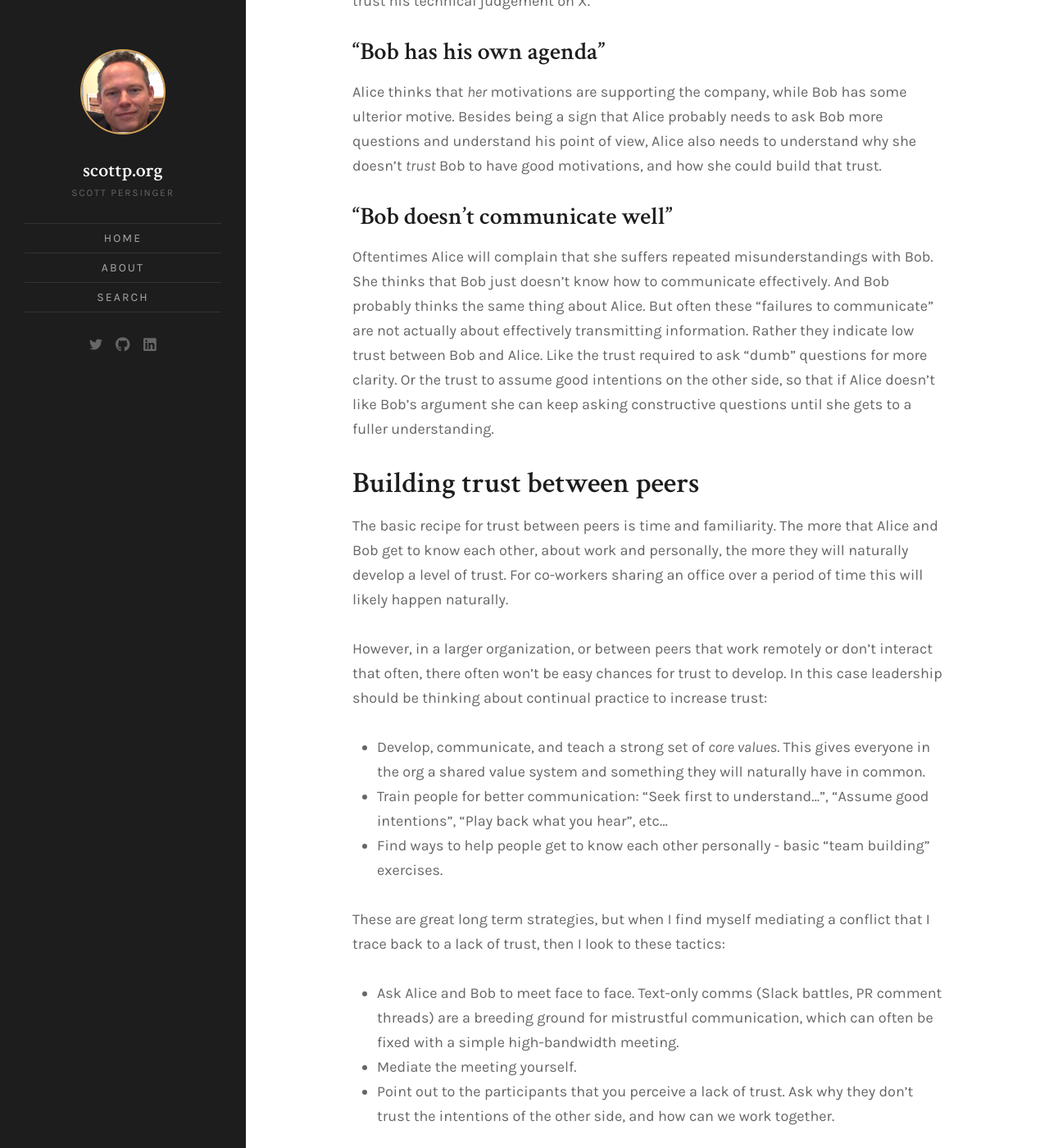
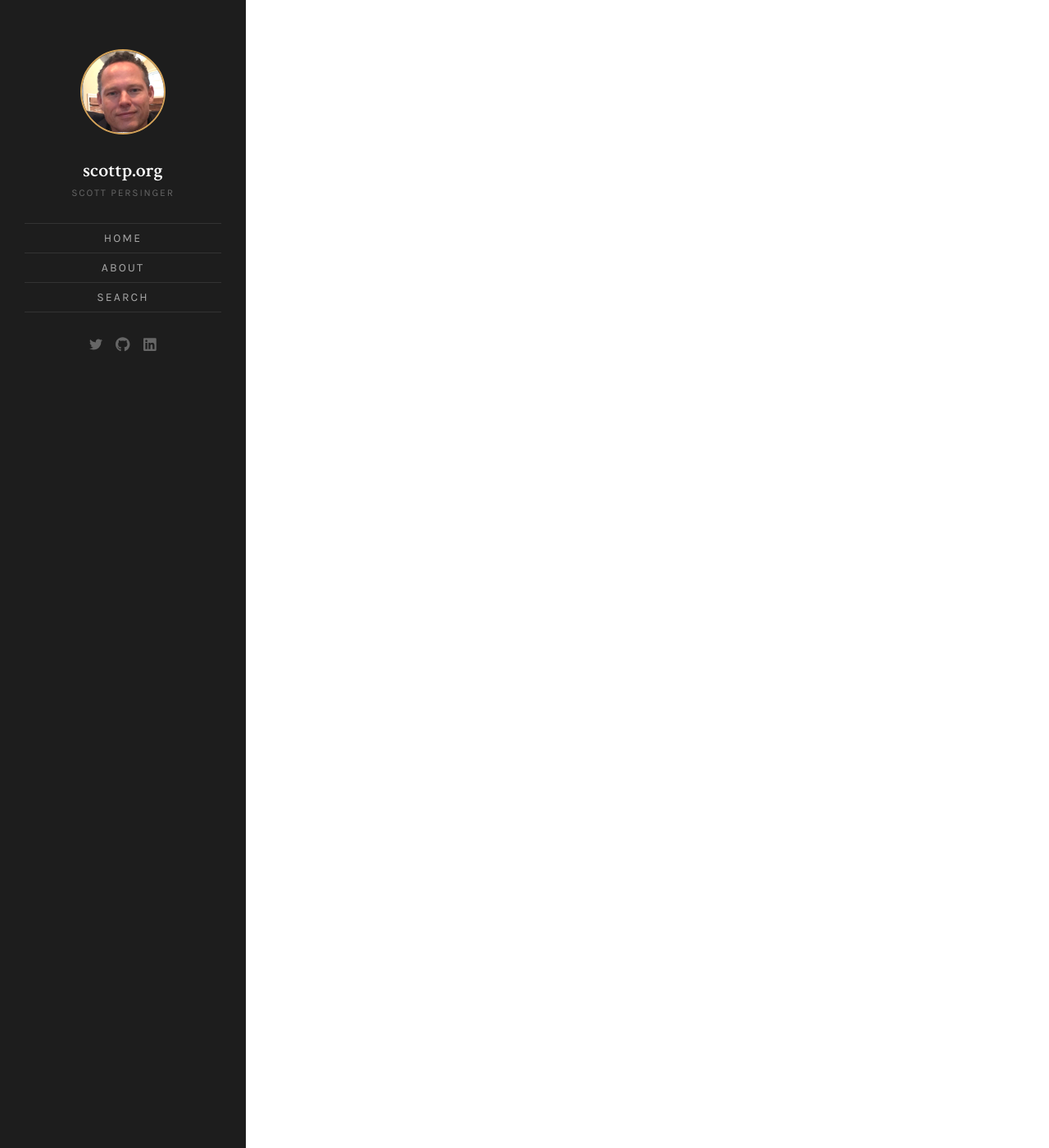
Before and after one commit to scottpersinger/scottpersinger.github.io, a Jekyll site: the page built from _posts/2020-05-11-the-value-of-trust.md, in a window 1280 px wide and 1400 px high, scrolled down 1435 px. Shown: the whole window at 82% size. Built offline with Jekyll 4.4.1, drawn with Linux system fonts in a browser that asks for light colours; some of the changed text lies outside the part shown.

Commit message:
Repointed post to scottpersinger.com blog

```diff
--- a/_posts/2020-05-11-the-value-of-trust.md
+++ b/_posts/2020-05-11-the-value-of-trust.md
@@ -5,51 +5,4 @@
 featured_image: 'assets/images/posts/trust.png'
 featured: true
 ---
-Over the years I have come to appreciate how **trust** is the key ingredient to any effective engineering organization. The presence of trust enables all sort of things to magically happen, while its abscence can torpedo almost any effort. Patrick Lencioni, in his book [The Advantage](https://www.amazon.com/Advantage-Organizational-Everything-Business-Lencioni-ebook/dp/B006ORWT3Y) places trust as the base principle amongst five that he identifies as the keys to any healthy organization.
-
-## Types of trust in the org
-
-The basic types of trust are the trust between peers, and trust up and down through the org chart. In larger orgs these basic types can mix into trust between whole groups, but the basic rules will apply.
-
-## Symptoms for a lack of trust between peers
-
-The challenge of missing trust is that it will manifest through lots of symptoms that people will describe in other terms. It isn't often that the participants in a conflict recognize that mistrust is at the root.
-
-### "Bob is an idiot"
-
-This is the classic signal between engineering peers. I know that Alice is a quality engineer, and so is Bob. And yet Alice thinks that Bob is an idiot with regard to some technical question. What Alice is really trying to say is "I don't trust Bob, and so I don't trust his technical judgement on X."
-
-### "Bob has his own agenda"
-
-Alice thinks that _her_ motivations are supporting the company, while Bob has some ulterior motive. Besides being a sign that Alice probably needs to ask Bob more questions and understand his point of view, Alice also needs to understand why she doesn't _trust_ Bob to have good motivations, and how she could build that trust.
-
-### "Bob doesn't communicate well"
-
-Oftentimes Alice will complain that she suffers repeated misunderstandings with Bob. She thinks that Bob just doesn't know how to communicate effectively. And Bob probably thinks the same thing about Alice. But often these "failures to communicate" are not actually about effectively transmitting information. Rather they indicate low trust between Bob and Alice. Like the trust required to ask "dumb" questions for more clarity. Or the trust to assume good intentions on the other side, so that if Alice doesn't like Bob's argument she can keep asking constructive questions until she gets to a fuller understanding.
-
-## Building trust between peers
-
-The basic recipe for trust between peers is time and familiarity. The more that Alice and Bob get to know each other, about work and personally, the more they will naturally develop a level of trust. For co-workers sharing an office over a period of time this will likely happen naturally.
-
-However, in a larger organization, or between peers that work remotely or don't interact that often, there often won't be easy chances for trust to develop. In this case leadership should be thinking about continual practice to increase trust:
-
-* Develop, communicate, and teach a strong set of *core values*. This gives everyone in the org a shared value system and something they will naturally have in common.
-* Train people for better communication: "Seek first to understand...", "Assume good intentions", "Play back what you hear", etc...
-* Find ways to help people get to know each other personally - basic "team building" exercises.
-
-These are great long term strategies, but when I find myself mediating a conflict that I trace back to a lack of trust, then I look to these tactics:
-
-* Ask Alice and Bob to meet face to face. Text-only comms (Slack battles, PR comment threads) are a breeding ground for mistrustful communication, which can often be fixed with a simple high-bandwidth meeting.
-* Mediate the meeting yourself.
-* Point out to the participants that you perceive a lack of trust. Ask why they don't trust the intentions of the other side, and how can we work together.
-
-
-## Trust up and down the org
-
-Team members earn trust upwards in the organization in mostly obvious ways: demonstrating committment to the company and its values, delivering on time, and "doing what it takes" rather than narrowly interpreting their responsibilities.
-
-Another great skill is **transparency** - are you helping me understand what you are working on and how you are making decisions? Being transparent like this goes a long way toward making your manager's life easier. I've had excellent engineers who worked for me, but their work was very opaque. They might promise to deliver a feature in two weeks, and I could count on that timely delivery. But along the way I would get minimal insight into the project. This isn't the best way to build trust. I want to know enough detail to know if there's a problem with the spec, or some particular technical challenge. It is a skill to learn how to broadcast those details at the right level of abstraction upwards in the org.
-
-For leaders, earning trust with those reporting to you is all about transparency and collaboration in decision making. People don't like to be suprised, and they like to have a voice in any decisions that affects them or their work. This doesn't mean resorting to the [holacracy](https://en.wikipedia.org/wiki/Holacracy), but it does mean explaining _how_ and _why_ a decision got made, and reading folks into the decision as early as possible.
-
-One of the persistent challenges I still encounter is the trade-off between quick decision making and _transparent_ decision making. Speed of decisions is one of the critical inputs into your overall velocity as an organization, but quick decisions may erode trust in the people affected. It's critical to build up a high level of trust in the org that will enable you to make fast decisions.
+Repointed to the [trust](https://scottpersinger.com/2020/04/01/trust/) post on my new blog at [scottpersinger.com](https://scottpersinger.com).
```
